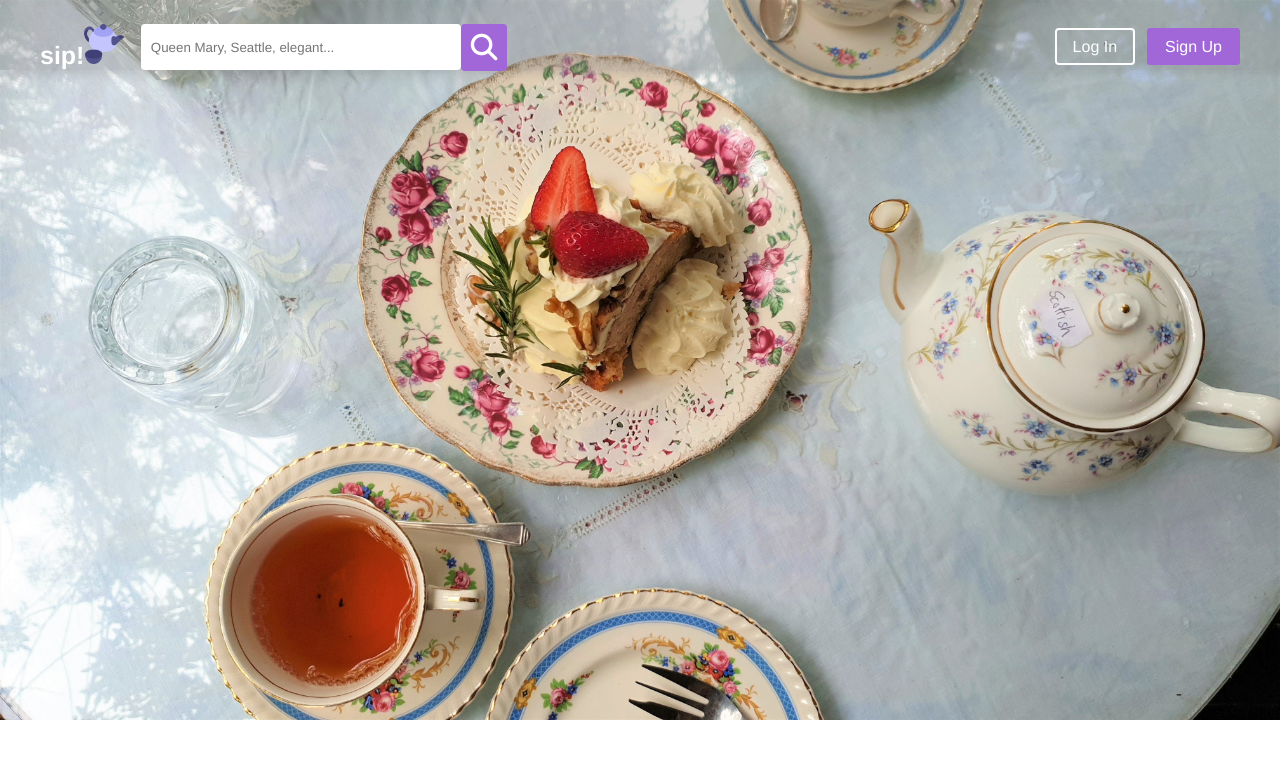
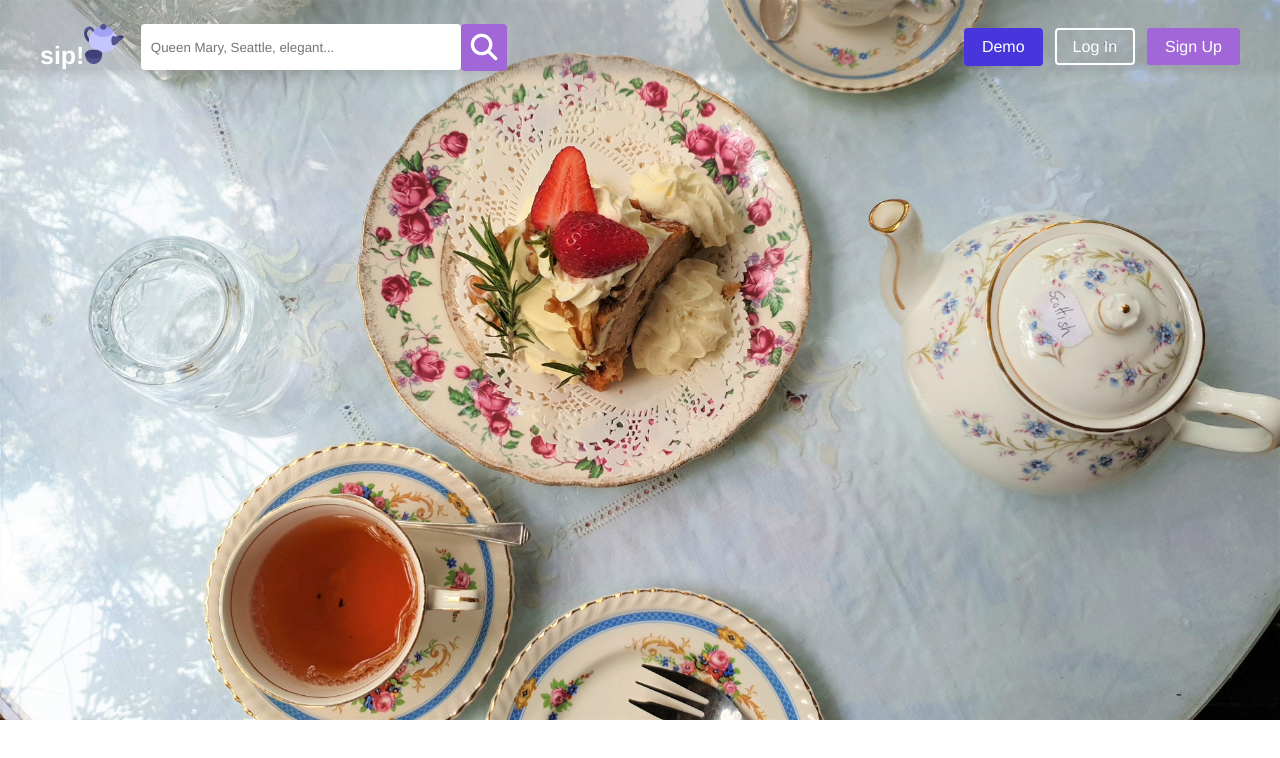
Before and after one commit to ShanFalk/Sip, a React (Create React App) app in the folder authenticate-me/frontend/: page / in a window 1280 px wide. Shown: the top 758 px of the page. Built offline with nearby package versions, Linux system fonts and the light colour scheme; no server answers.

Commit message:
added demo user button

```diff
--- a/authenticate-me/frontend/src/components/Navigation/Navigation.css
+++ b/authenticate-me/frontend/src/components/Navigation/Navigation.css
@@ -53,6 +53,10 @@
     font-size: 16px;
 }
 
+.nav-button:hover {
+    box-shadow: 0px 0px 5px white;
+}
+
 .nav-li-list {
     display: flex;
     align-items: center;
@@ -68,6 +72,14 @@
     background-color: rgb(161, 102, 216);
     color: white;
     margin-left: 12px;
+}
+
+.nav-demo {
+    margin-right: 12px;
+    background-color: rgb(72, 53, 220);
+    border: none;
+    padding: 10px 18px;
+    color: white;
 }
 
 .add-biz-link {
--- a/authenticate-me/frontend/src/components/Navigation/index.js
+++ b/authenticate-me/frontend/src/components/Navigation/index.js
@@ -1,6 +1,8 @@
 import { NavLink } from "react-router-dom";
-import { useSelector } from "react-redux";
+import { useState } from "react";
+import { useDispatch, useSelector } from "react-redux";
 import ProfileButton from "./ProfileButton";
+import { loginUser } from "../../store/session";
 import sipLogo from '../../images/teapot.png'
 import './Navigation.css'
 import SearchBar from "./SearchBar";
@@ -8,6 +10,25 @@ import SearchBar from "./SearchBar";
 const Navigation = () => {
 
     const sessionUser = useSelector(state => state.sessionState.user)
+    const dispatch = useDispatch();
+    const [errors, setErrors] = useState([]);
+
+    const onSubmit = (e) => {
+        e.preventDefault();
+
+        setErrors([]);
+
+        const user = {
+            email: 'demo@user.io',
+            password: 'password'
+        }
+
+         return dispatch(loginUser(user))
+            .catch(async (res) => {
+                const data = await res.json();
+                if (data && data.errors) setErrors(data.errors);
+            });
+    }
 
     return (
         <>
@@ -17,6 +38,7 @@ const Navigation = () => {
                     <li><NavLink to='/' className='logo-link'>sip!<img className='logo' src={sipLogo} alt='a purple teapot and teacup'/>
                     </NavLink></li>
                     <div className='nav-li-list'>
+                        {!sessionUser && <li><button onClick={onSubmit} className='nav-button nav-demo'>Demo</button></li>}
                         {!sessionUser && <li><NavLink to='/login' className='nav-button nav-login'>Log In</NavLink></li>}
                         {!sessionUser && <li><NavLink to='/signup' className='nav-button nav-signup'>Sign Up</NavLink></li>}
                         {sessionUser && <li><NavLink to='/new-biz' className='add-biz-link'>Add a Business</NavLink></li>}
```
